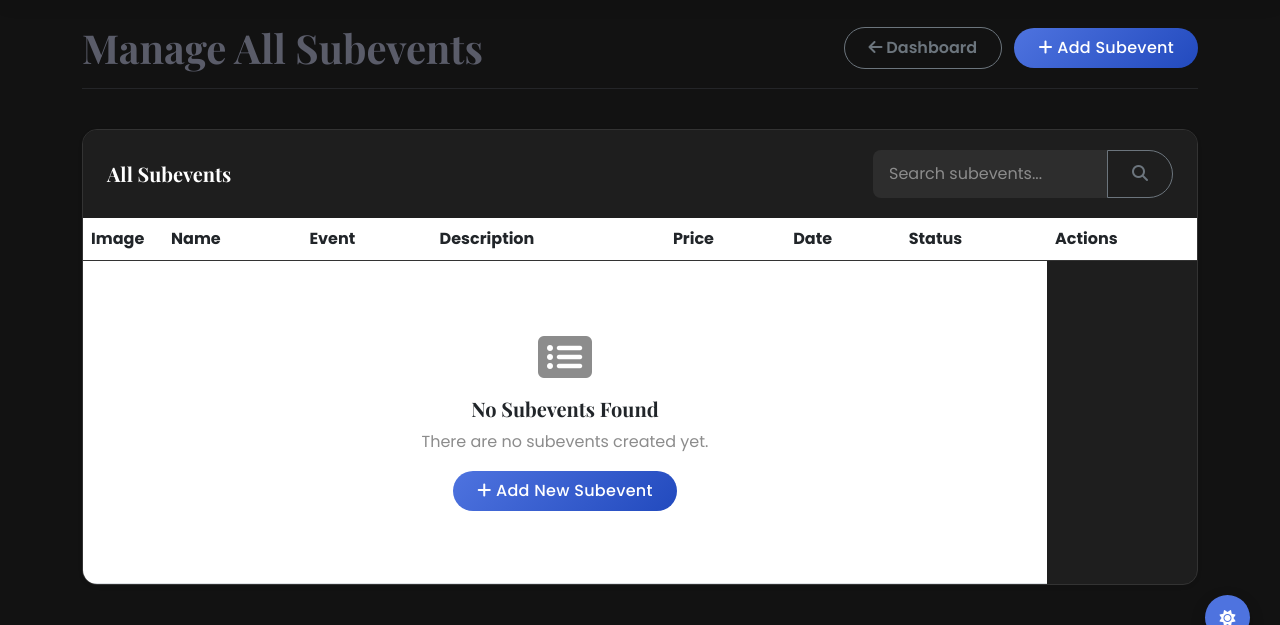
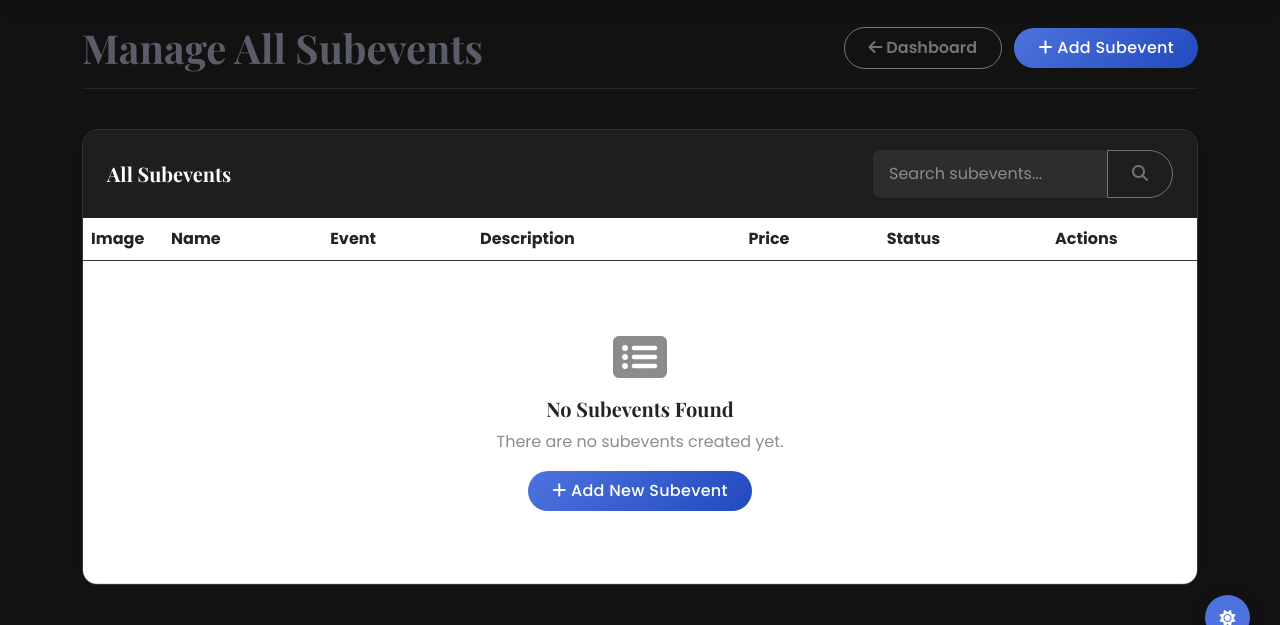
Before and after one commit to sanatanisher01/myday, a Django app: page /manager/subevents/ in a window 1280 px wide. Shown: the part 80-705 px from the top of the page. Run offline with Django 4.2, Linux system fonts and the light colour scheme; the visitor is signed in with stand-in values (Sample User, id 1); data that the repository does not hold is empty.

Commit message:
Fix SubEventForm by removing date and capacity fields that don't exist in the model

```diff
--- a/events/forms.py
+++ b/events/forms.py
@@ -22,9 +22,8 @@
     """Form for creating and updating sub-events"""
     class Meta:
         model = SubEvent
-        fields = ['event', 'name', 'description', 'price', 'date', 'capacity', 'image', 'slug']
+        fields = ['event', 'name', 'description', 'price', 'image', 'slug']
         widgets = {
-            'date': forms.DateInput(attrs={'type': 'date'}),
             'description': forms.Textarea(attrs={'rows': 4}),
             'slug': forms.TextInput(attrs={'placeholder': 'Will be auto-generated if left blank'}),
         }
--- a/templates/events/manager/subevents.html
+++ b/templates/events/manager/subevents.html
@@ -66,7 +66,7 @@
                                         <th>Event</th>
                                         <th>Description</th>
                                         <th>Price</th>
-                                        <th>Date</th>
+                                        <!-- Date column removed as it doesn't exist in the model -->
                                         <th>Status</th>
                                         <th style="width: 150px;">Actions</th>
                                     </tr>
@@ -97,7 +97,7 @@
                                             <div class="small text-muted">{{ subevent.description|truncatechars:50 }}</div>
                                         </td>
                                         <td>₹{{ subevent.price }}</td>
-                                        <td>{{ subevent.date|date:"M d, Y" }}</td>
+                                        <!-- Date field removed as it doesn't exist in the model -->
                                         <td>
                                             <span class="badge bg-success">Active</span>
                                         </td>
@@ -179,14 +179,7 @@
                             <label for="price" class="form-label">Price (₹)</label>
                             {{ form.price }}
                         </div>
-                        <div class="col-md-6">
-                            <label for="date" class="form-label">Date</label>
-                            {{ form.date }}
-                        </div>
-                        <div class="col-md-6">
-                            <label for="capacity" class="form-label">Capacity</label>
-                            {{ form.capacity }}
-                        </div>
+                        <!-- Date and capacity fields removed as they don't exist in the model -->
                         <div class="col-12">
                             <label for="description" class="form-label">Description</label>
                             {{ form.description }}
@@ -241,14 +234,7 @@
                             <label for="price" class="form-label">Price (₹)</label>
                             <input type="number" class="form-control" name="price" value="{{ subevent.price }}" step="0.01" min="0" required>
                         </div>
-                        <div class="col-md-6">
-                            <label for="date" class="form-label">Date</label>
-                            <input type="date" class="form-control" name="date" value="{{ subevent.date|date:'Y-m-d' }}" required>
-                        </div>
-                        <div class="col-md-6">
-                            <label for="capacity" class="form-label">Capacity</label>
-                            <input type="number" class="form-control" name="capacity" value="{{ subevent.capacity }}" min="1" required>
-                        </div>
+                        <!-- Date and capacity fields removed as they don't exist in the model -->
                         <div class="col-12">
                             <label for="description" class="form-label">Description</label>
                             <textarea class="form-control" name="description" rows="4" required>{{ subevent.description }}</textarea>
```
